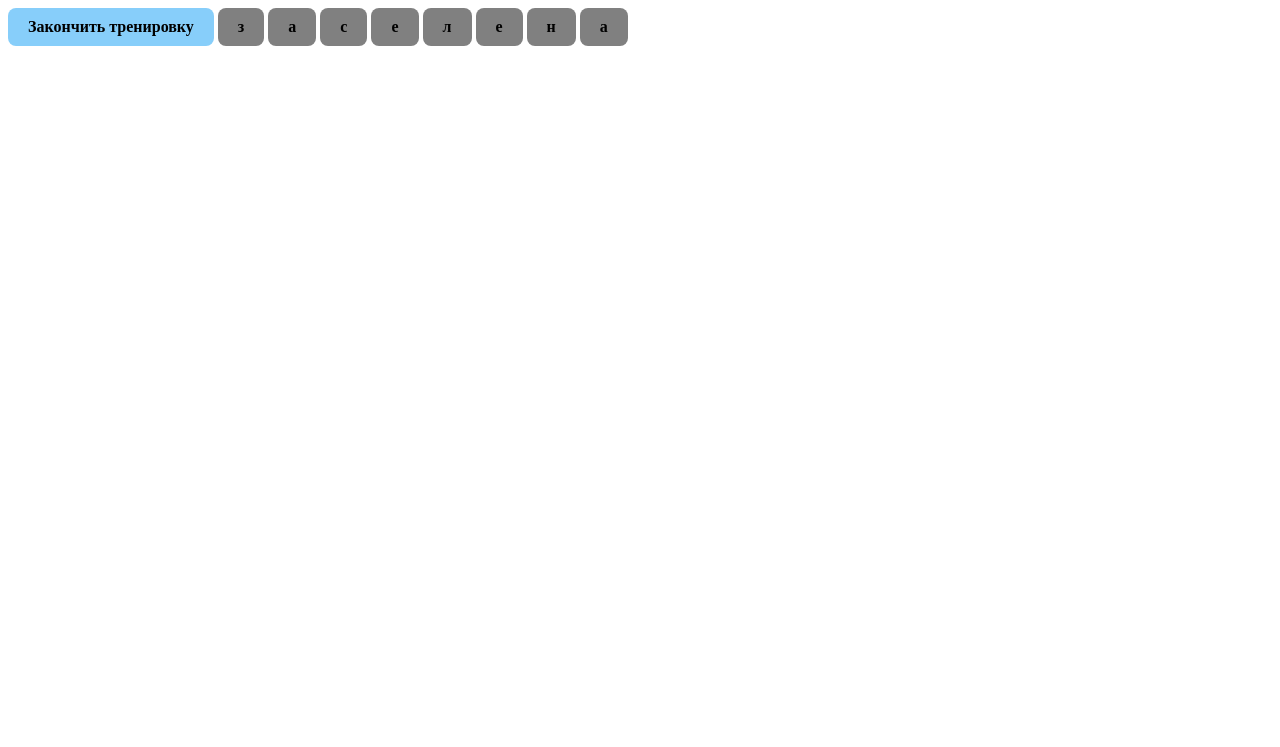
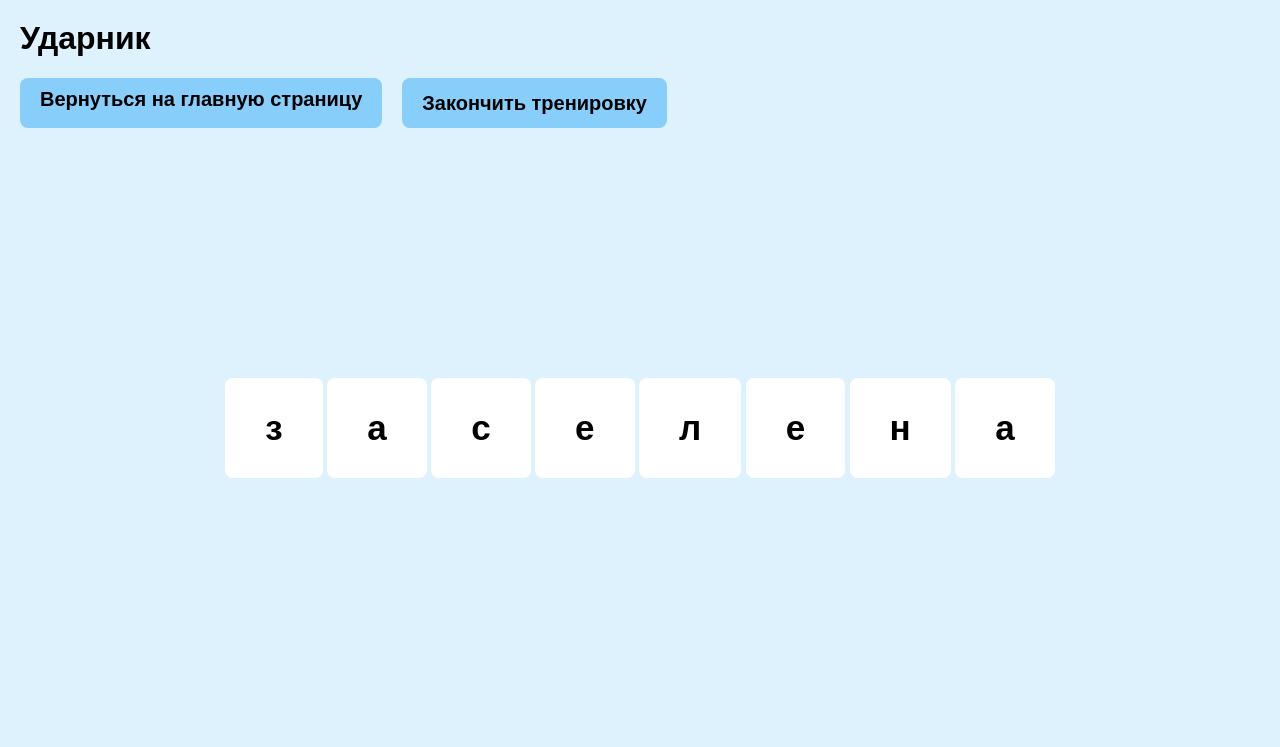
Before and after one commit to Vernka/project_udarnik, a Flask app: page /words_file in a window 1280 px wide. Shown: the top 747 px of the page. Run offline with Flask 3, Linux system fonts and the light colour scheme.

Commit message:
Update exercise_words.html

```diff
--- a/templates/exercise_words.html
+++ b/templates/exercise_words.html
@@ -4,6 +4,13 @@
     <meta charset="UTF-8">
     <title>Тренировка</title>
     <style>
+            body {
+            background: #def2fe;
+            margin: 0;
+            padding: 20px;
+            font-family: Arial, sans-serif;
+        }
+
             .link {
                 display: inline-block;
                 padding: 10px 20px;
@@ -12,12 +19,14 @@
                 text-decoration: none;
                 color: black;
                 font-weight: bold;
+                border: none;
             }
 
             .cogl {
                 display: inline-block;
-                padding: 10px 20px;
-            background: grey;
+                padding: 30px 40px;
+                font-size: 35px !important;
+                background: #FFFFFF;
                 border-radius: 8px;
                 text-decoration: none;
                 color: black;
@@ -26,8 +35,9 @@
 
             .glas_no {
                 display: inline-block;
-                padding: 10px 20px;
-            background: grey;
+                padding: 30px 40px;
+                font-size: 35px !important;
+                background: #FFFFFF;
                 border-radius: 8px;
                 text-decoration: none;
                 color: black;
@@ -35,14 +45,15 @@
             }
 
             .glas_no.active {
-            background: red;
-            box-shadow: 0 0 10px red;
+                background: #fd3f3f;
+                box-shadow: 0 0 10px #fd3f3f;
             }
 
             .glas_yes {
                 display: inline-block;
-                padding: 10px 20px;
-                background: grey;
+                padding: 30px 40px;
+                font-size: 35px !important;
+                background: #FFFFFF;
                 border-radius: 8px;
                 text-decoration: none;
                 color: black;
@@ -50,60 +61,136 @@
             }
 
             .glas_yes.active {
-            background: green;
-            box-shadow: 0 0 10px green;
+                background: #a9ff55;
+                box-shadow: 0 0 10px #7CFC00;
             }
+
+            .buttons-container {
+                display: flex;
+                gap: 20px;
+                justify-content: left;
+                align-items: center;
+                margin: 20px 0;
+            }
+
+            .word-meaning {
+                font-size: 30px;
+                color: #666;
+                margin-top: -200px;
+                font-style: italic;
+                text-align: center;
+                position: relative;
+            }
+
         </style>
 </head>
 <body>
+    <h1 align="left" style="margin-top: 0;"><strong>Ударник</strong></h1>
 <form action="/exercise_words" method="POST">
 {% if data %}
-<a href="/index" class="link" align="right">Закончить тренировку</a>
+    <div class="buttons-container">
+        <a href="/index" class="link" align="right" style="display: inline-block; weight: 60px; height: 30px; text-align: center; align-items: center; font-size: 20px;">Вернуться на главную страницу</a>
+        <button type="submit" name="action" value="finish" class="link" style="display: inline-block; weight: 60px; height: 50px; text-align: center; align-items: center; font-size: 20px;">Закончить тренировку</button>
+    </div>
+    <div style="text-align: center; margin: 250px 0;">
               {% for elem in data %}
                     {% if elem in cogl %}
                         <a class="cogl">{{ elem }}</a>
                     {% elif elem in glas and elem.islower() %}
-                        <a href="#" class="glas_no" onclick="handleGlasNo(this, '/exercise_words')">{{ elem }}</a>
+                        <a href="#" class="glas_no" onclick="handleGlasNo(this)">{{ elem }}</a>
                     {% else %}
-                        <a href="#" class="glas_yes" onclick="handleGlasYes(this, '/exercise_words')">{{ elem.lower() }}</a>
+                        <a href="#" class="glas_yes" onclick="handleGlasYes(this)">{{ elem.lower() }}</a>
                     {% endif %}
               {% endfor %}
+    </div>
+    <input type="hidden" name="button_type" id="buttonType">
+    <input type="hidden" name="current_word" value="{{ data }}">
+     {% if meaning %}
+    <div class="word-meaning">
+            {{ meaning }}
+        </div>
+    {% endif %}
+
 {% else %}
-    <h1>Тренировка закончена</h1>
-    <a href="/index" class="link" align="right">Вернуться на главную страницу</a>
-    <a href="/statistic" class="link" align="right">Смотреть статистику</a>
+    <div style="text-align: center;">
+        <h1 style="margin-top: 50px;">Тренировка закончена</h1>
+        <h1 style="margin-top: 50px; margin-bottom: 50px;">{{ yes }}/{{ kolvo }}</h1>
+        {% if kolvo > 0 %}
+            <h2 style="margin-bottom: 60px;">Процент выполнения: {{ (yes / kolvo * 100)|int }}%</h2>
+            {% if (yes / kolvo * 100) == 100 %}
+                <h1>Вы настоящий профи!</h1>
+            {% endif %}
+            {% if (yes / kolvo * 100) >= 70 and (yes / kolvo * 100) < 100 %}
+                <h1>Так держать!</h1>
+            {% endif %}
+            {% if (yes / kolvo * 100) >= 50 and (yes / kolvo * 100) < 70 %}
+                <h1>Есть куда стремиться!</h1>
+            {% endif %}
+            {% if (yes / kolvo * 100) >= 30 and (yes / kolvo * 100) < 50 %}
+                <h1>Продолжайте тренироваться!</h1>
+            {% endif %}
+            {% if (yes / kolvo * 100) < 30 %}
+                <h1>Вы можете лучше!</h1>
+            {% endif %}
+        {% endif %}
+        <div class="buttons-container" style="display: inline-block; margin-top: 50px;">
+    <a href="/index" class="link" align="right" style="display: inline-block; weight: 60px; height: 50px; text-align: center; line-height: 50px; align-items: center; font-size: 25px;">Вернуться на главную страницу</a>
+    <a href="/dn_file" class="link" align="right" style="display: inline-block; weight: 60px; height: 50px; text-align: center; line-height: 50px; font-size: 25px;">Пройти ещё раз</a>
+        </div>
+    </div>
 {% endif %}
 </form>
 <script>
-    function handleGlasYes(button, redirectUrl) {
-        // 1. Подсвечиваем кнопку
+    function handleGlasNo(button) {
+    // 1. Подсвечиваем нажатую кнопку красным
     button.classList.add('active');
 
-        // 2. Блокируем повторные нажатия
-        button.style.pointerEvents = 'none';
+    // 2. Находим ВСЕ кнопки в текущем слове
+    const wordContainer = button.closest('div');
+    const allButtons = wordContainer.querySelectorAll('.glas_yes, .glas_no');
 
-        // 3. Через 3 секунды переходим по ссылке
+    // 3. Находим правильную кнопку (с ударением) и подсвечиваем зеленым
+    allButtons.forEach(btn => {
+        if (btn.classList.contains('glas_yes')) {
+            btn.classList.add('active');
+        }
+    });
+
+    // 4. Блокируем все кнопки
+    allButtons.forEach(btn => {
+        btn.style.pointerEvents = 'none';
+    });
+
+    // 5. Устанавливаем тип кнопки и отправляем форму
+    document.getElementById('buttonType').value = 'no';
+
+    // 6. Отправляем форму через 0.5 секунды
     setTimeout(function() {
-            window.location.href = redirectUrl;
+        document.forms[0].submit();
     }, 500);
 
-        // 4. Отменяем стандартное поведение ссылки
     return false;
     }
 
-    function handleGlasNo(button, redirectUrl) {
-        // 1. Подсвечиваем кнопку
+    function handleGlasYes(button) {
+    // 1. Подсвечиваем нажатую кнопку зеленым
     button.classList.add('active');
 
-        // 2. Блокируем повторные нажатия
-        button.style.pointerEvents = 'none';
+    // 2. Блокируем все кнопки в слове
+    const wordContainer = button.closest('div');
+    const allButtons = wordContainer.querySelectorAll('.glas_yes, .glas_no');
+    allButtons.forEach(btn => {
+        btn.style.pointerEvents = 'none';
+    });
 
-        // 3. Через 3 секунды переходим по ссылке
+    // 3. Устанавливаем тип кнопки и отправляем форму
+    document.getElementById('buttonType').value = 'yes';
+
+    // 4. Отправляем форму через 0.5 секунды
     setTimeout(function() {
-            window.location.href = redirectUrl;
+        document.forms[0].submit();
     }, 500);
 
-        // 4. Отменяем стандартное поведение ссылки
     return false;
     }
 </script>
```
Lines whose indentation alone changed are shown as unchanged.
